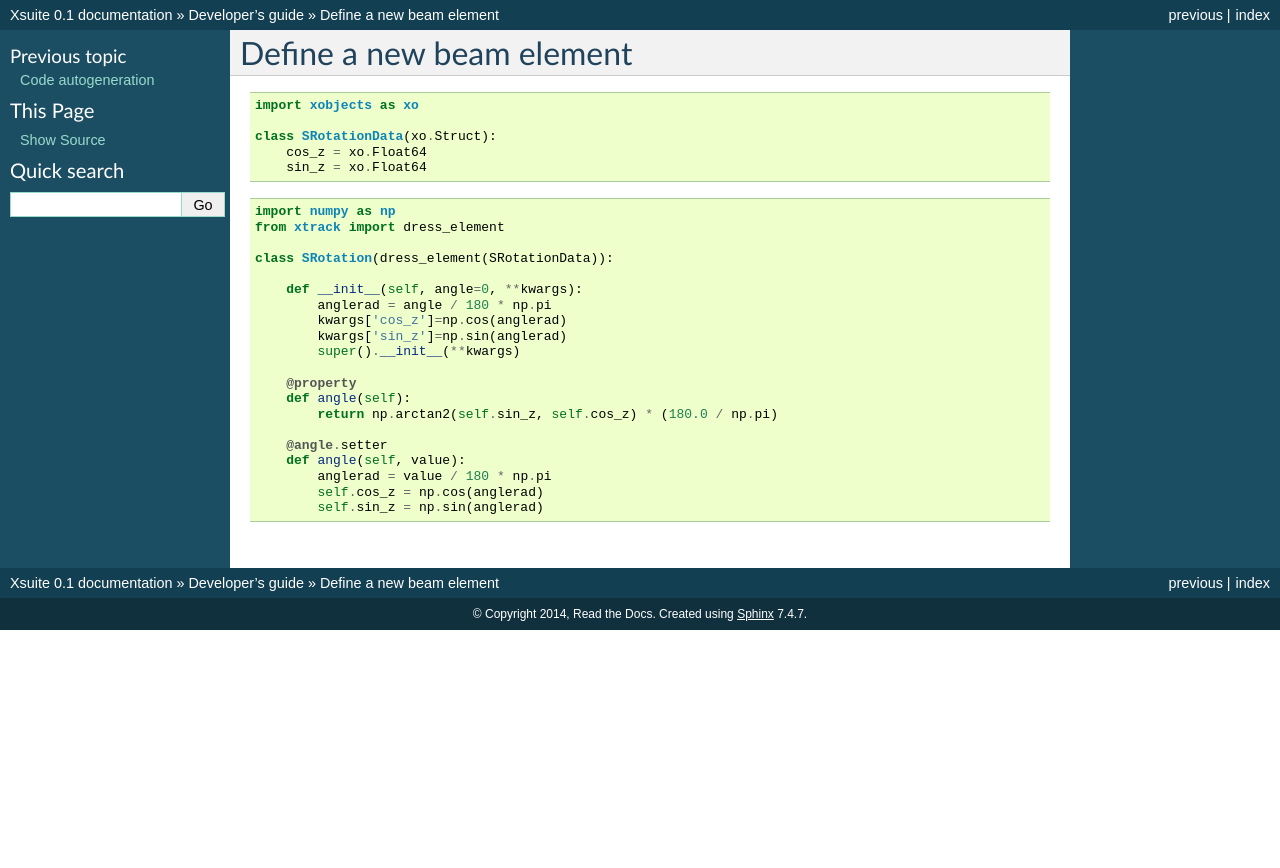
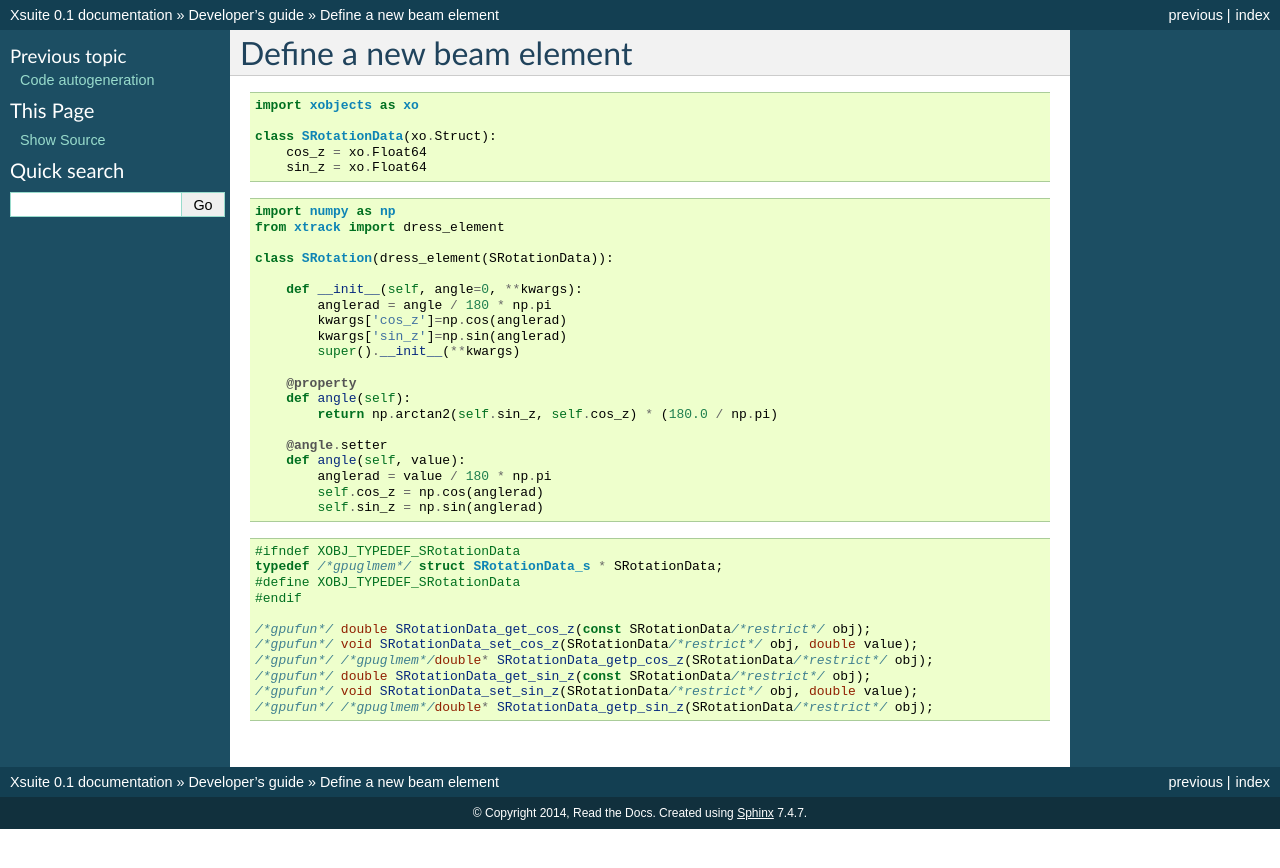
Before and after one commit to xsuite/xsuite, a Sphinx documentation site: the page built from docs/newbeamelement.rst, in a window 1280 px wide. Shown: the top 868 px of the page. Built offline with Sphinx 7.4.7, drawn with Linux system fonts in a browser that asks for light colours.

Commit message:
Quick push

```diff
--- a/docs/newbeamelement.rst
+++ b/docs/newbeamelement.rst
@@ -33,3 +33,18 @@ Define a new beam element
             anglerad = value / 180 * np.pi
             self.cos_z = np.cos(anglerad)
             self.sin_z = np.sin(anglerad)
+
+
+.. code-block:: c
+
+    #ifndef XOBJ_TYPEDEF_SRotationData
+    typedef /*gpuglmem*/ struct SRotationData_s * SRotationData;
+    #define XOBJ_TYPEDEF_SRotationData
+    #endif
+
+    /*gpufun*/ double SRotationData_get_cos_z(const SRotationData/*restrict*/ obj);
+    /*gpufun*/ void SRotationData_set_cos_z(SRotationData/*restrict*/ obj, double value);
+    /*gpufun*/ /*gpuglmem*/double* SRotationData_getp_cos_z(SRotationData/*restrict*/ obj);
+    /*gpufun*/ double SRotationData_get_sin_z(const SRotationData/*restrict*/ obj);
+    /*gpufun*/ void SRotationData_set_sin_z(SRotationData/*restrict*/ obj, double value);
+    /*gpufun*/ /*gpuglmem*/double* SRotationData_getp_sin_z(SRotationData/*restrict*/ obj);
```
